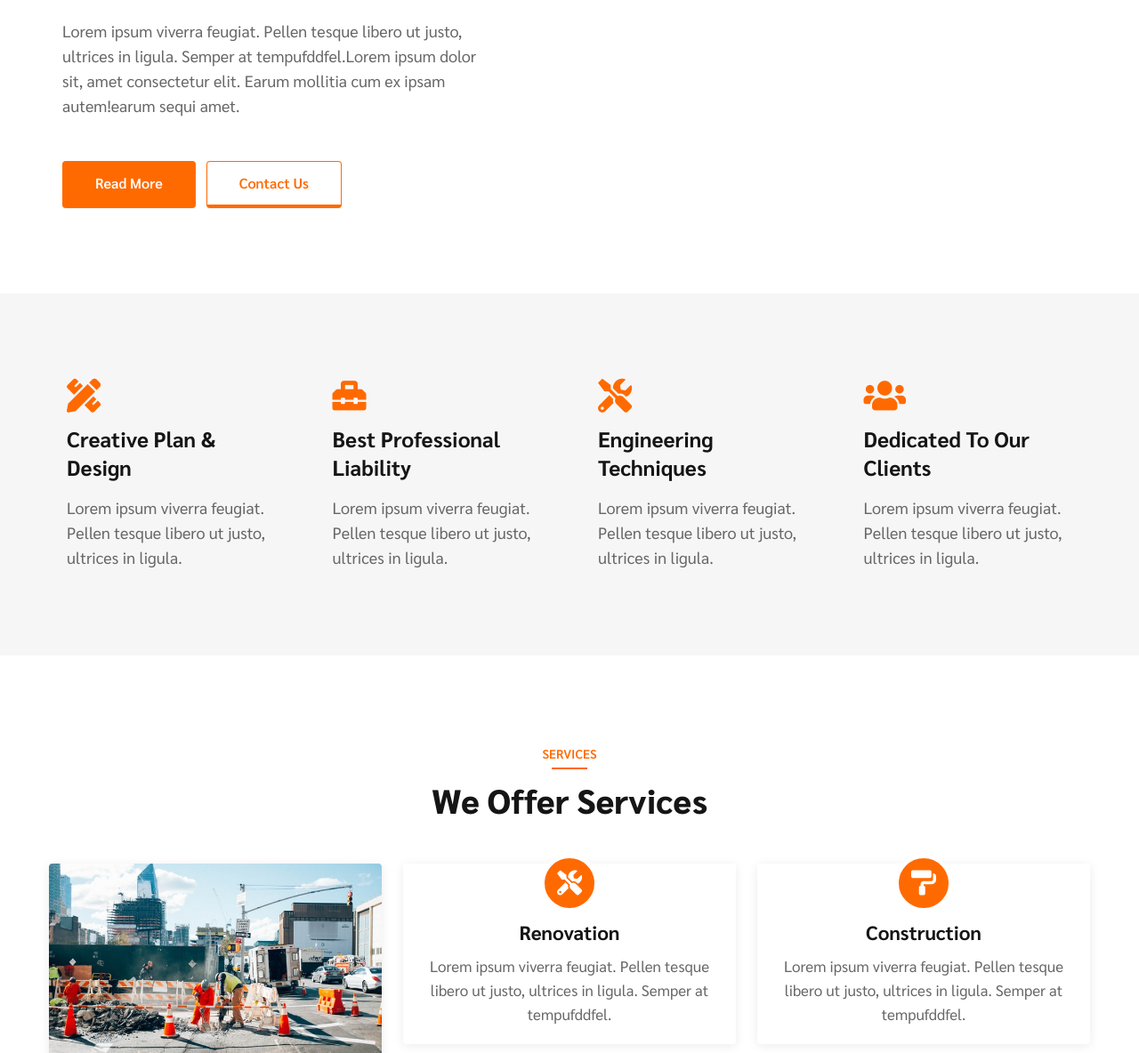
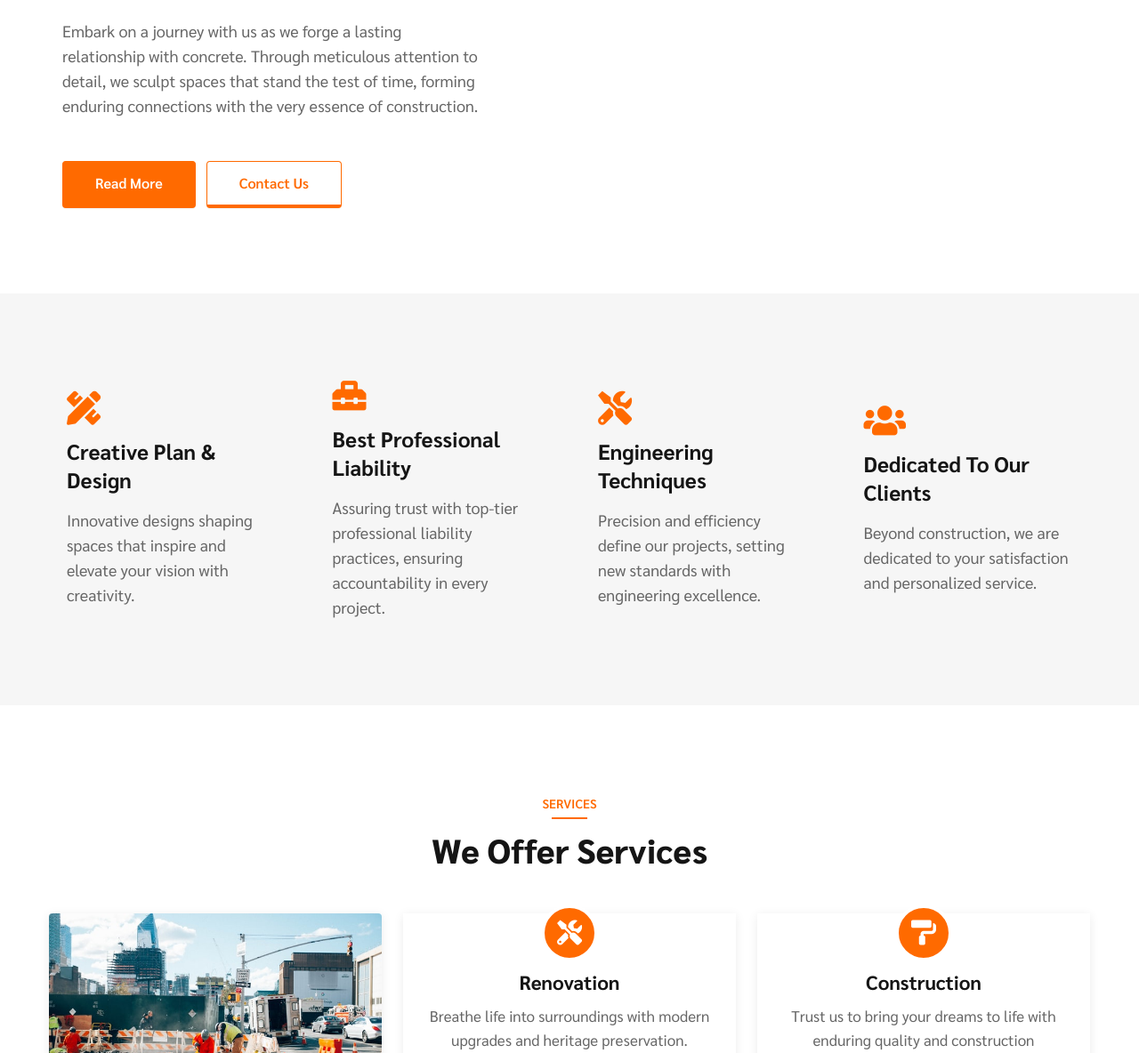
Before and after one commit to Vincency/ConstructionPlus, a plain HTML site: page services.html in a window 1280 px wide. Shown: the part 535-1719 px from the top of the page at 89% size. Drawn offline with Linux system fonts and the light colour scheme.

Commit message:
index and services update

```diff
--- a/services.html
+++ b/services.html
@@ -166,9 +166,9 @@
                             <h6 class="title-subw3hny mb-1 text-left">About</h6>
                             <h3 class="title-w3l mb-4">Developing a relationship with concrete.</h3>
                         </div>
-                        <p class="mt-3 pe-lg-5">Lorem ipsum viverra feugiat. Pellen tesque libero ut justo, ultrices in
-                            ligula. Semper at tempufddfel.Lorem ipsum dolor sit, amet consectetur elit. Earum mollitia
-                            cum ex ipsam autem!earum sequi amet.</p>
+                        <p class="mt-3 pe-lg-5">Embark on a journey with us as we forge a lasting relationship
+                            with concrete. Through meticulous attention to detail, we sculpt spaces that
+                            stand the test of time, forming enduring connections with the very essence of construction.</p>
                         <div class="w3banner-content-btns">
                             <a href="about.html" class="btn btn-style btn-primary mt-lg-5 mt-4 me-2">Read More </a>
                             <a href="contact.html" class="btn btn-style btn-outline-dark mt-lg-5 mt-4">Contact Us </a>
@@ -196,7 +196,7 @@
                                 <i class="fas fa-pencil-ruler"></i>
                             </div>
                             <h4><a href="#service" class="title-head mb-3">Creative Plan & Design</a></h4>
-                            <p class="text-para">Lorem ipsum viverra feugiat. Pellen tesque libero ut justo, ultrices in ligula. </p>
+                            <p class="text-para">Innovative designs shaping spaces that inspire and elevate your vision with creativity. </p>
                         </div>
                     </div>
                     <div class="col-lg-3 col-md-6 mt-md-0 mt-5">
@@ -205,7 +205,7 @@
                                 <i class="fas fa-toolbox"></i>
                             </div>
                             <h4><a href="#service" class="title-head mb-3">Best Professional Liability</a></h4>
-                            <p class="text-para">Lorem ipsum viverra feugiat. Pellen tesque libero ut justo, ultrices in ligula.</p>
+                            <p class="text-para">Assuring trust with top-tier professional liability practices, ensuring accountability in every project.</p>
                         </div>
                     </div>
                     <div class="col-lg-3 col-md-6 mt-lg-0 mt-5">
@@ -214,7 +214,7 @@
                                 <i class="fas fa-tools"></i>
                             </div>
                             <h4><a href="#service" class="title-head mb-3">Engineering Techniques </a></h4>
-                            <p class="text-para">Lorem ipsum viverra feugiat. Pellen tesque libero ut justo, ultrices in ligula. </p>
+                            <p class="text-para">Precision and efficiency define our projects, setting new standards with engineering excellence. </p>
                         </div>
                     </div>
                     <div class="col-lg-3 col-md-6 mt-md-0 mt-5">
@@ -223,7 +223,7 @@
                                 <i class="fas fa-users"></i>
                             </div>
                             <h4><a href="#service" class="title-head mb-3">Dedicated To Our Clients</a></h4>
-                            <p class="text-para">Lorem ipsum viverra feugiat. Pellen tesque libero ut justo, ultrices in ligula. </p>
+                            <p class="text-para">Beyond construction, we are dedicated to your satisfaction and personalized service. </p>
                         </div>
                     </div>
 
@@ -249,7 +249,7 @@
                         </div>
                         <h4 class="title"><a href="#">Architecture</a></h4>
                         <p>
-                            Lorem ipsum viverra feugiat. Pellen tesque libero ut justo, ultrices in ligula. Semper at tempufddfel.
+                            Unleash innovative designs, marrying aesthetics and function. Our architects shape spaces, bringing your ideas to life.
                         </p>
                     </div>
                 </div>
@@ -262,7 +262,7 @@
                         </div>
                         <h4 class="title"><a href="#">Renovation</a></h4>
                         <p>
-                            Lorem ipsum viverra feugiat. Pellen tesque libero ut justo, ultrices in ligula. Semper at tempufddfel.
+                            Breathe life into surroundings with modern upgrades and heritage preservation.
                         </p>
                     </div>
                 </div>
@@ -275,7 +275,7 @@
                         </div>
                         <h4 class="title"><a href="#">Construction</a></h4>
                         <p>
-                            Lorem ipsum viverra feugiat. Pellen tesque libero ut justo, ultrices in ligula. Semper at tempufddfel.
+                            Trust us to bring your dreams to life with enduring quality and construction excellence.
                         </p>
                     </div>
                 </div>
```
Also changed, not shown: index.html (+5 -3 lines).
